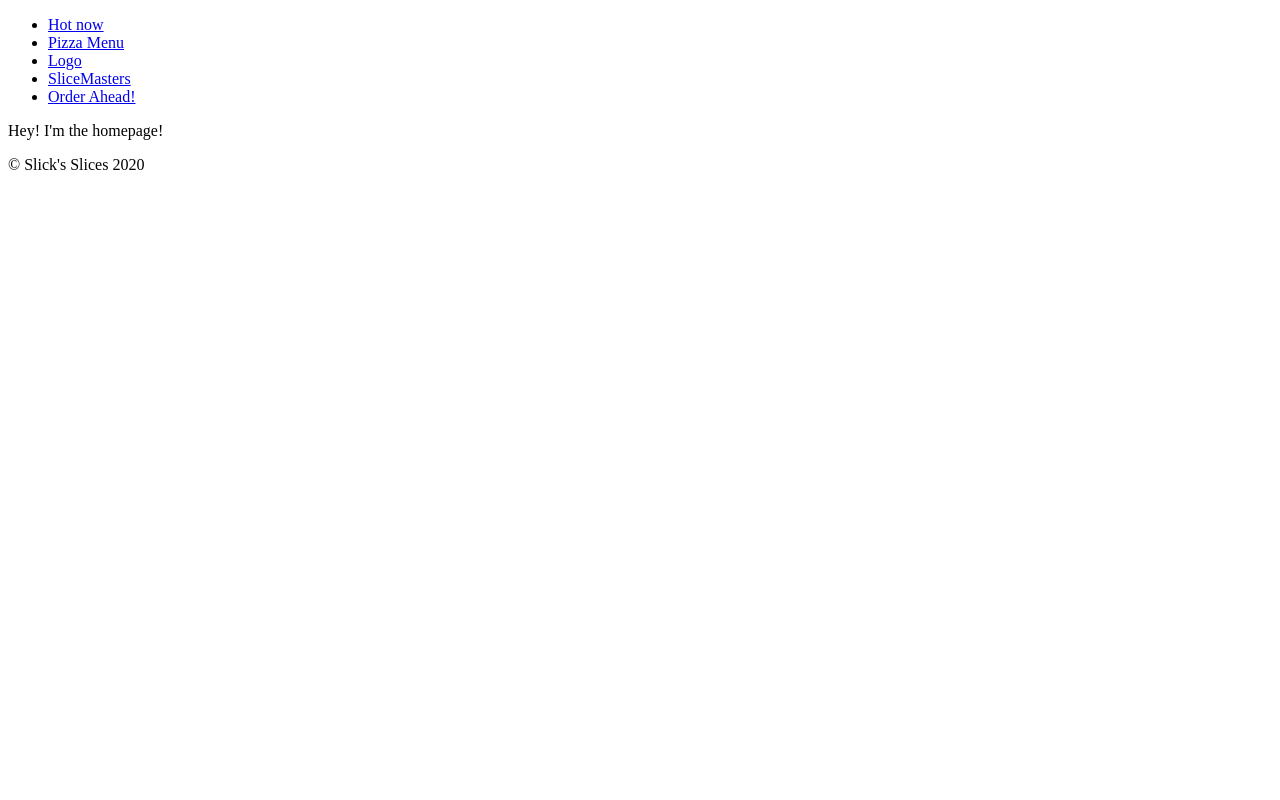
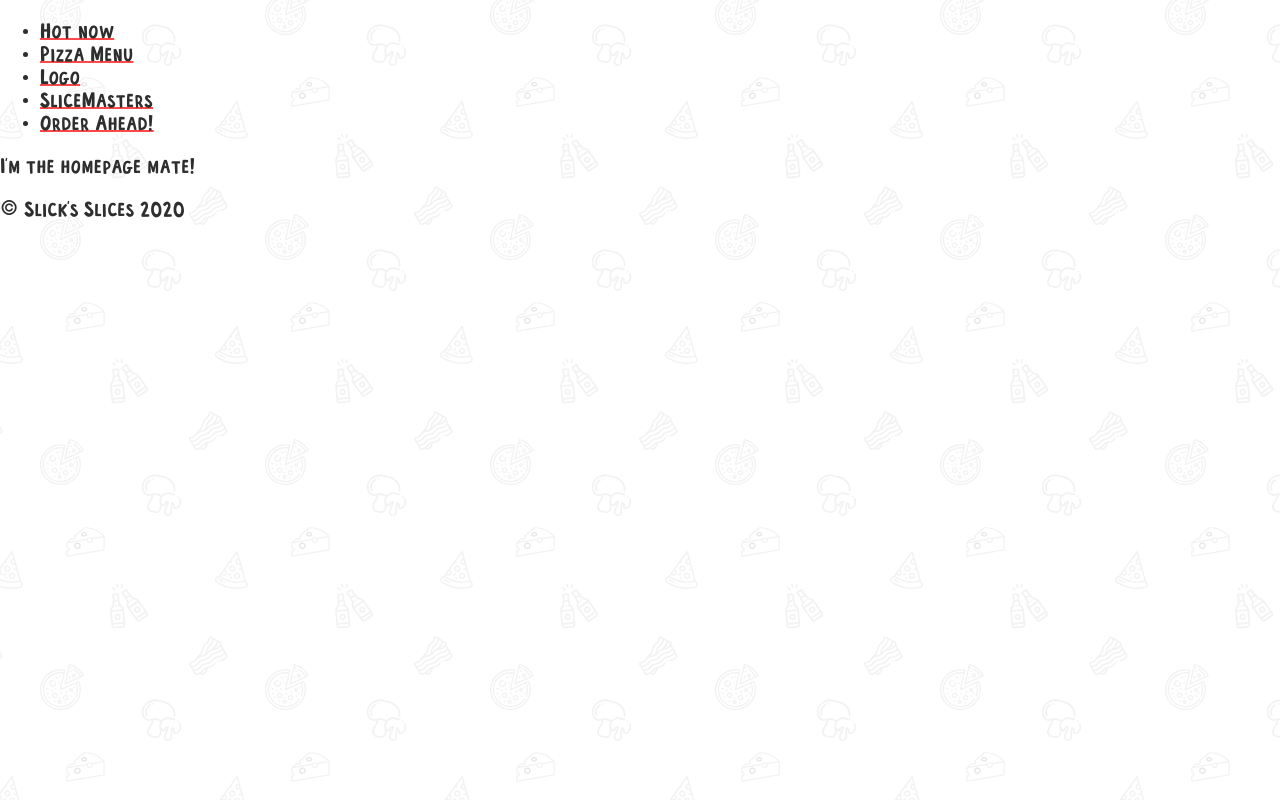
Before and after one commit to DarwinGonzalez/master-gatsby, a Gatsby site in the folder gatsby/: page / in a window 1280 px wide. Built offline with nearby package versions, Linux system fonts and the light colour scheme; Gatsby itself is replaced by a stand-in of ours.

Commit message:
Adding global styles and custom typography

```diff
--- a/gatsby/src/components/Layout.js
+++ b/gatsby/src/components/Layout.js
@@ -1,10 +1,15 @@
 import React from 'react';
 import Footer from './Footer';
 import Nav from './Nav';
+import 'normalize.css';
+import GlobalStyles from '../styles/GlobalStyles';
+import Typography from '../styles/Typography';
 
 export default function Layout({ children }) {
   return (
     <div>
+      <GlobalStyles />
+      <Typography />
       <Nav />
       {children}
       <Footer />
--- a/gatsby/src/pages/index.js
+++ b/gatsby/src/pages/index.js
@@ -1,11 +1,10 @@
 import React from 'react';
 import Layout from '../components/Layout';
-import Nav from '../components/Nav';
 
 export default function HomePage() {
   return (
     <>
-      <p>Hey! I'm the homepage!</p>
+      <p> I'm the homepage mate! </p>
     </>
   );
 }
--- /dev/null
+++ b/gatsby/src/styles/GlobalStyles.js
@@ -0,0 +1,86 @@
+import { createGlobalStyle } from 'styled-components';
+import bg from '../assets/images/bg.svg';
+import stripes from '../assets/images/stripes.svg';
+
+const GlobalStyles = createGlobalStyle`
+  :root {
+    --red: #FF4949;
+    --black: #2E2E2E;
+    --yellow: #ffc600;
+    --white: #fff;
+    --grey: #efefef;
+  }
+  html {
+    background-image: url(${bg});
+    background-size: 450px;
+    background-attachment: fixed;
+    font-size: 10px;
+  }
+
+  body {
+    font-size: 2rem;
+  }
+
+  fieldset {
+    border-color: rgba(0,0,0,0.1);
+    border-width: 1px;
+  }
+
+  button {
+    background: var(--red);
+    color: white;
+    border: 0;
+    padding: 0.6rem 1rem;
+    border-radius: 2px;
+    cursor: pointer;
+    --cast: 2px;
+    box-shadow: var(--cast) var(--cast) 0 var(--grey);
+    text-shadow: 0.5px 0.5px 0 rgba(0,0,0,0.2);
+    transition: all 0.2s;
+    &:hover {
+      --cast: 4px;
+    }
+  }
+
+  .gatsby-image-wrapper img[src*=base64\\,] {
+    image-rendering: -moz-crisp-edges;
+    image-rendering: pixelated;
+  }
+
+  /* Scrollbar Styles */
+  body::-webkit-scrollbar {
+    width: 12px;
+  }
+  html {
+    scrollbar-width: thin;
+    scrollbar-color: var(--red) var(--white);
+  }
+  body::-webkit-scrollbar-track {
+    background: var(--white);
+  }
+  body::-webkit-scrollbar-thumb {
+    background-color: var(--red) ;
+    border-radius: 6px;
+    border: 3px solid var(--white);
+  }
+
+  hr {
+    border: 0;
+    height: 8px;
+    background-image: url(${stripes});
+    background-size: 1500px;
+  }
+
+  img {
+    max-width: 100%;
+  }
+
+  .tilt {
+    transform: rotate(-2deg);
+    position: relative;
+    display: inline-block;
+  }
+
+`;
+
+export default GlobalStyles;
--- /dev/null
+++ b/gatsby/src/styles/Typography.js
@@ -0,0 +1,44 @@
+import { createGlobalStyle } from 'styled-components';
+
+import font from '../assets/fonts/frenchfries.woff';
+
+const Typography = createGlobalStyle`
+  @font-face {
+    font-family: FrenchFries;
+    src: url(${font});
+  }
+  html {
+    font-family: FrenchFries, -apple-system, BlinkMacSystemFont, 'Segoe UI', Roboto, Oxygen, Ubuntu, Cantarell, 'Open Sans', 'Helvetica Neue', sans-serif;
+    color: var(--black);
+  }
+  p, li {
+    letter-spacing: 0.5px;
+  }
+  h1,h2,h3,h4,h5,h6 {
+    font-weight: normal;
+    margin: 0;
+  }
+  a {
+    color: var(--black);
+    text-decoration-color: var(--red);
+    /* Chrome renders this weird with this font, so we turn it off */
+    text-decoration-skip-ink: none;
+  }
+  mark, .mark {
+    background: var(--yellow);
+    padding: 0 2px 2px 2px;
+    margin: 0;
+    display: inline;
+    line-height: 1;
+  }
+
+  .center {
+    text-align: center;
+  }
+
+  .tilt {
+    transform: rotate(-2deg);
+  }
+`;
+
+export default Typography;
```
